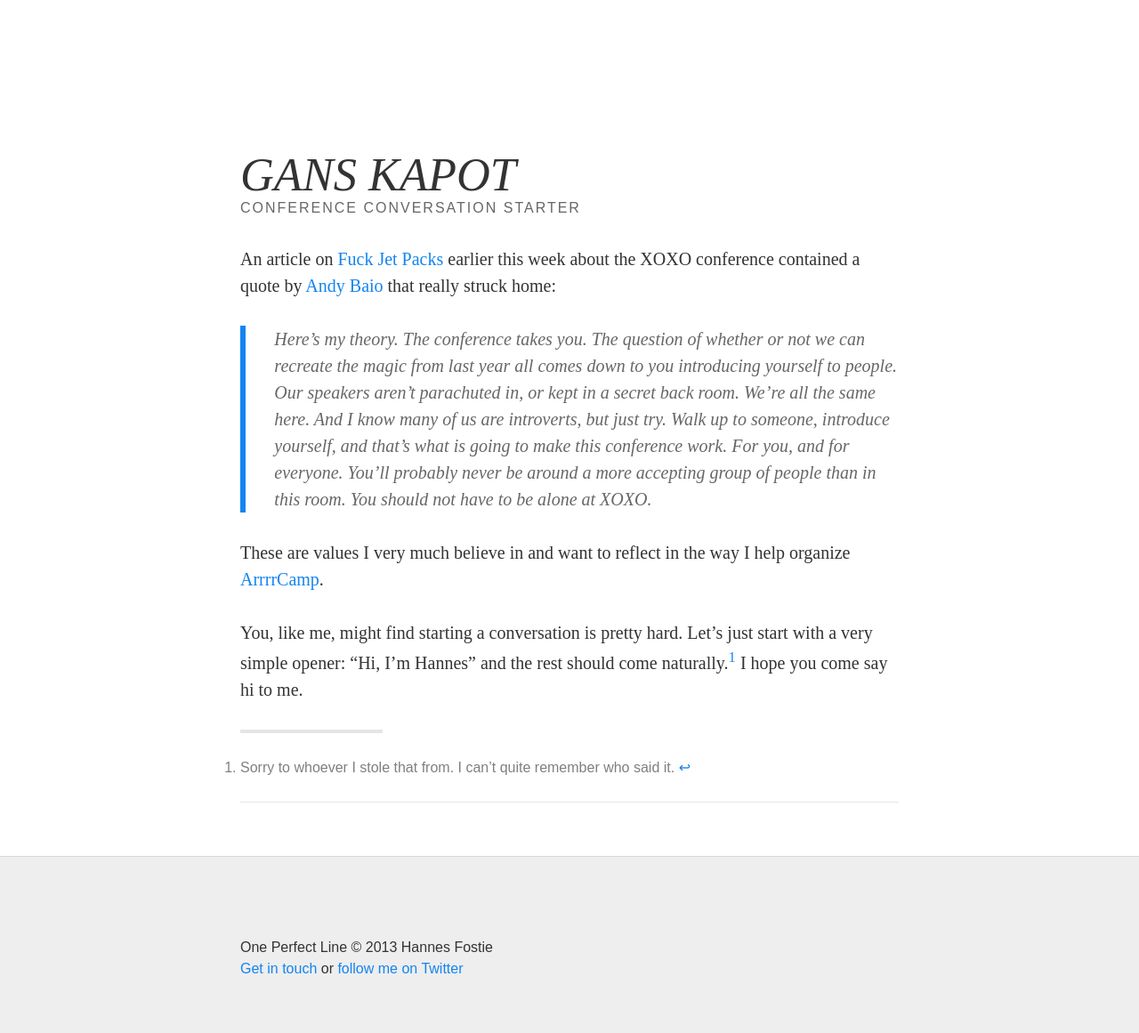
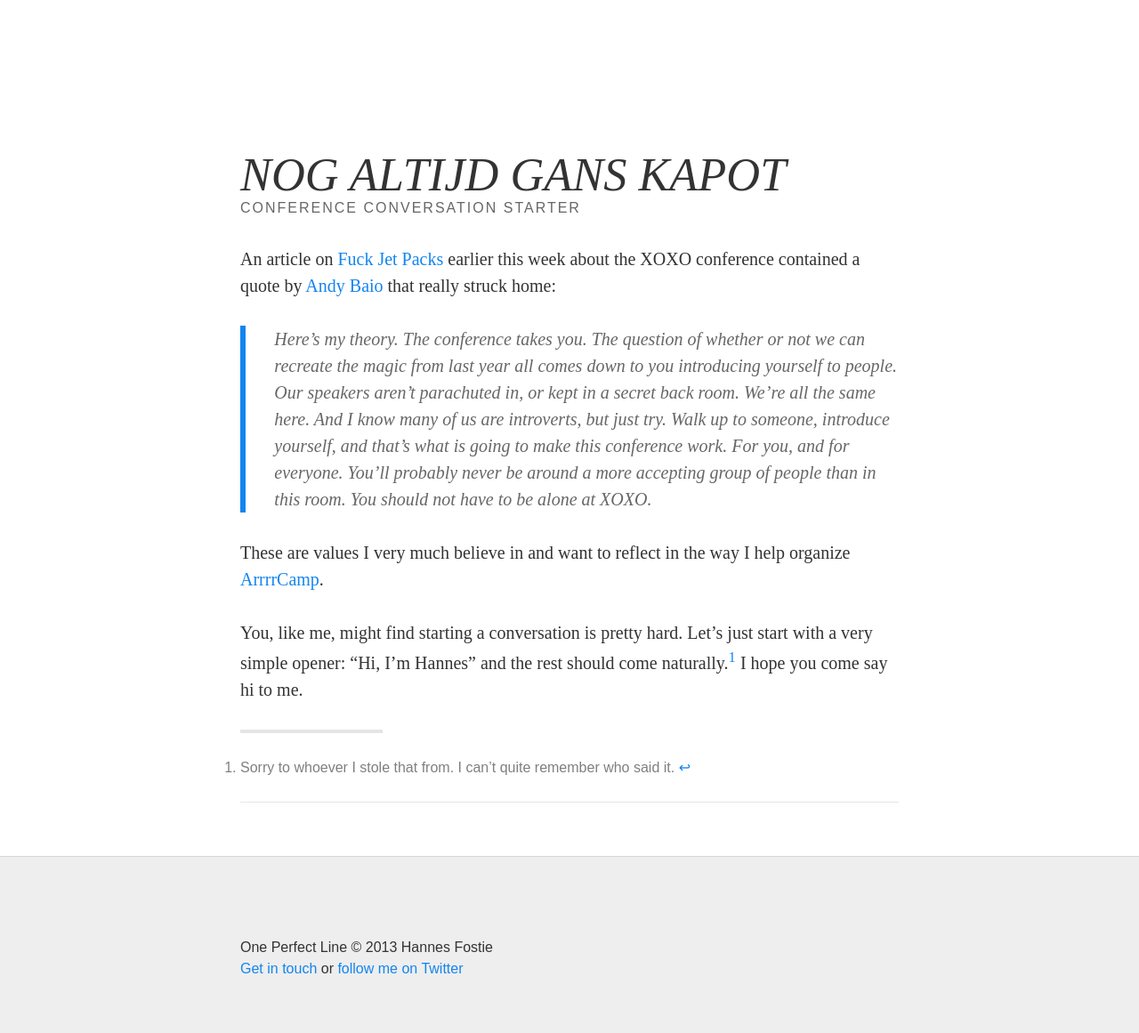
Before and after one commit to hannesfostie/testjekyll, a Jekyll site: the page built from _posts/2013-09-28-introduce-yourself.md, in a window 1280 px wide. Shown: the whole page at 89% size. Built offline with Jekyll 4.4.1, drawn with Linux system fonts in a browser that asks for light colours.

Commit message:
Updated 2013-09-28-introduce-yourself.md

```diff
--- a/_posts/2013-09-28-introduce-yourself.md
+++ b/_posts/2013-09-28-introduce-yourself.md
@@ -1,7 +1,8 @@
 ---
 layout: post
-title: GANS KAPOT
+title: NOG ALTIJD GANS KAPOT
 subtitle: Conference conversation starter
+published: true
 ---
 
 An article on [Fuck Jet Packs](http://fuckjetpacks.com/read/XOXO_is_reproducible) earlier this week about the XOXO conference contained a quote by [Andy Baio](http://twitter.com/waxpancake) that really struck home:
```
